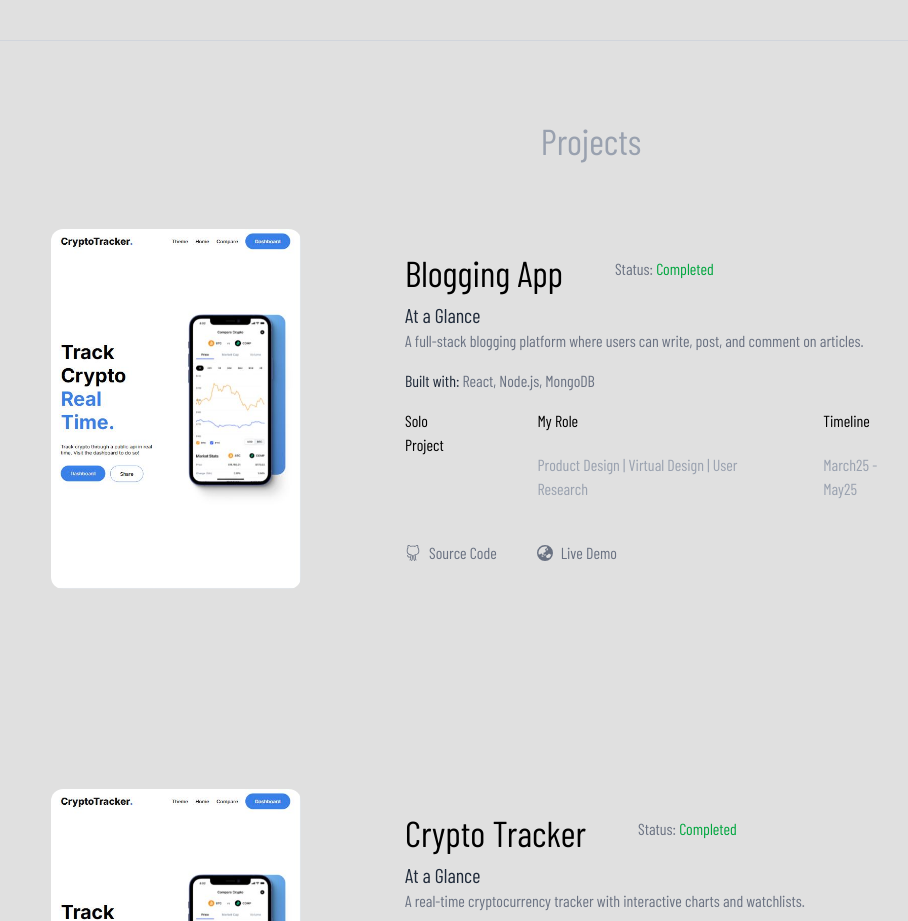
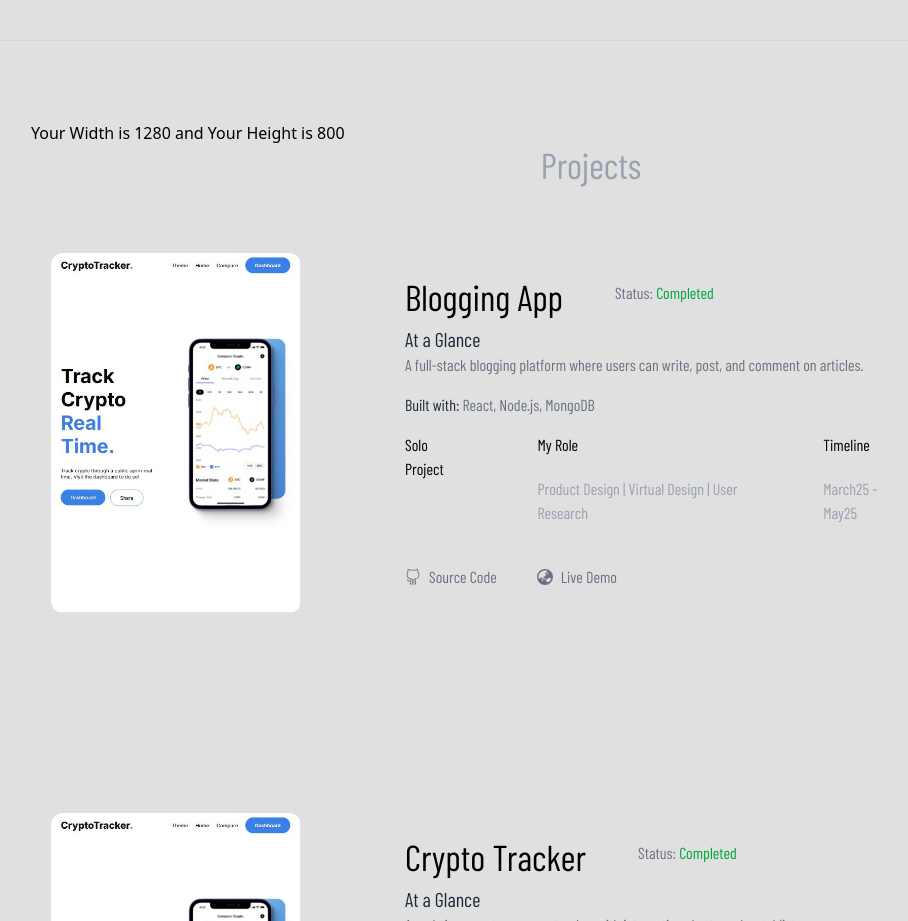
Before and after one commit to ShoutingEagle/sameer-portfolio, a React (Vite) app: page / in a window 1280 px wide. Shown: the part 1560-2481 px from the top of the page, without its empty margins (129-1037 px from the left). Built offline with nearby package versions, Linux system fonts and the light colour scheme; a web font is replaced by a local one.

Commit message:
title icon

```diff
--- a/src/components/Projects.jsx
+++ b/src/components/Projects.jsx
@@ -81,6 +81,9 @@ const Projects = () => {
     }, []);
     return (
     <section id='projects' className="w-full bg-[#e0e0e0] md:pl-[3rem] xl:pl-[10rem] border-t border-gray-300 py-20">
+      <p>
+        Your Width is {screenSize.width} and Your Height is {screenSize.height}
+      </p>
       {
         screenSize?.width>640 ?
         <div className="">
```
